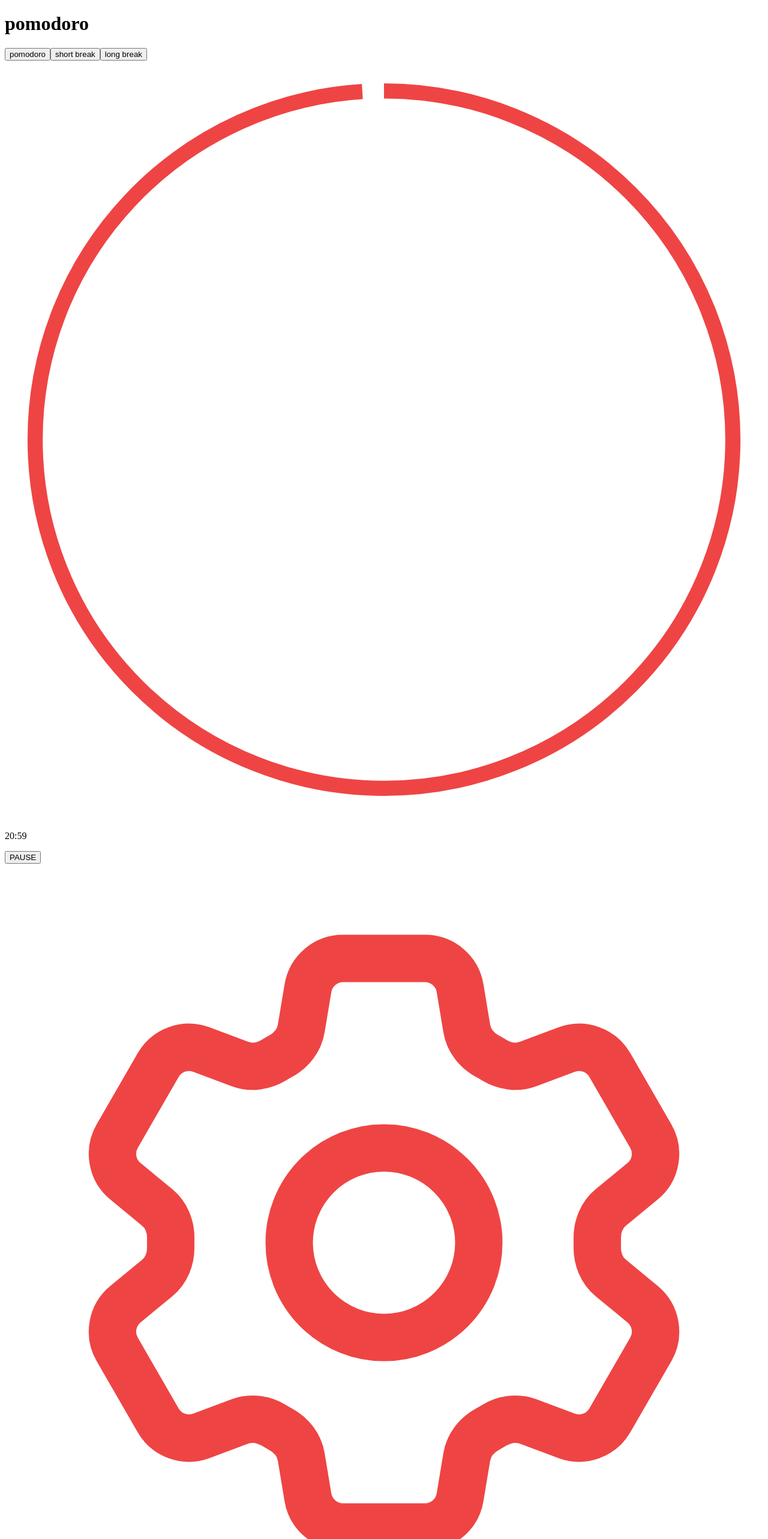
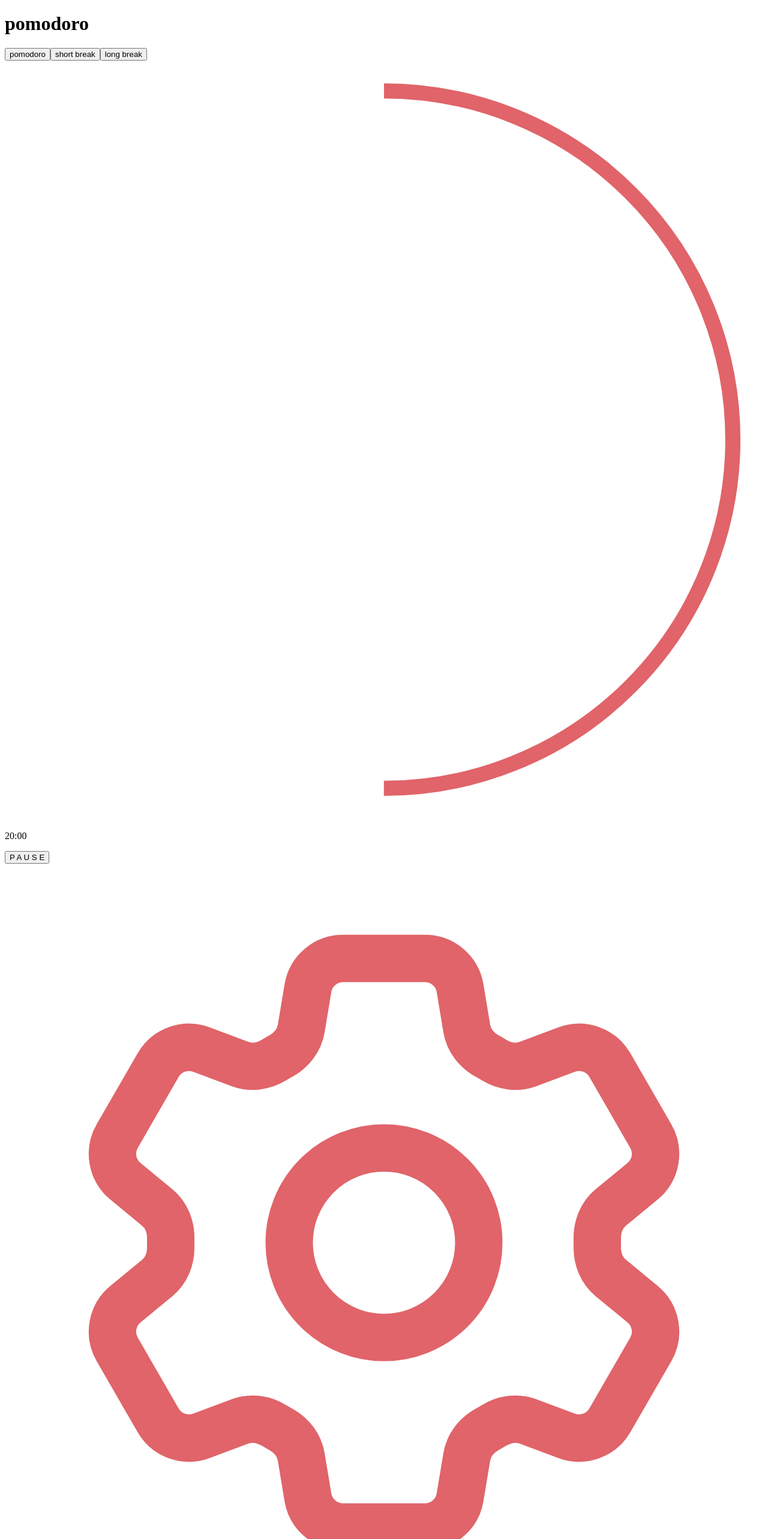
Before and after one commit to JobaF/pomodoro-app, a Next.js app: page / in a window 1280 px wide. Shown: the top 2566 px of the page at 60% size. Built offline with nearby package versions, Linux system fonts and the light colour scheme.

Commit message:
Update sizings on the circle and stylings, add button selectability

```diff
--- a/src/components/ProgressCircle.tsx
+++ b/src/components/ProgressCircle.tsx
@@ -1,27 +1,29 @@
-import { FC } from "react"
+import { FC } from "react";
 
-interface ProgressCircleProps {}
+interface ProgressCircleProps {
+  stroke: number;
+  progress: number;
+  strokeColor: string;
+}
 
-const ProgressCircle: FC<ProgressCircleProps> = ({}) => {
-	const radius = 50
-	const stroke = 2
-	const normalizedRadius = radius - stroke * 2
-	const circumference = normalizedRadius * 2 * Math.PI
-	const progress = 99
-	const strokeDashoffset = circumference - (progress / 100) * circumference
+const ProgressCircle: FC<ProgressCircleProps> = ({
+  stroke,
+  progress,
+  strokeColor,
+}) => {
+  const RADIUS = 50;
+  const normalizedRadius = RADIUS - stroke * 2;
+  const circumference = normalizedRadius * 2 * Math.PI;
+  const strokeDashoffset = circumference - (progress / 100) * circumference;
 
   return (
-		<svg
-			viewBox="0 0 100 100"
-			xmlns="http://www.w3.org/2000/svg"
-			className="absolute"
-		>
+    <svg viewBox="0 0 100 100" xmlns="http://www.w3.org/2000/svg" className="">
       <circle
         fill="transparent"
         strokeWidth={stroke}
-				stroke="rgb(239, 68, 68)"
-				cx={radius}
-				cy={radius}
+        stroke={strokeColor}
+        cx={RADIUS}
+        cy={RADIUS}
         r={normalizedRadius}
         strokeDasharray={circumference + " " + circumference}
         style={{
@@ -32,7 +34,7 @@ const ProgressCircle: FC<ProgressCircleProps> = ({}) => {
         }}
       />
     </svg>
-	)
-}
+  );
+};
 
-export default ProgressCircle
+export default ProgressCircle;
--- a/src/components/SettingsIcon.tsx
+++ b/src/components/SettingsIcon.tsx
@@ -1,23 +1,29 @@
-export const SettingsIcon = () => {
+import { FC } from "react";
+
+interface SettingsIconProps {
+  strokeColor: string;
+}
+
+export const SettingsIcon: FC<SettingsIconProps> = ({ strokeColor }) => {
   return (
     <svg
       xmlns="http://www.w3.org/2000/svg"
       fill="transparent"
       viewBox="0 0 24 24"
-			stroke-width="1.5"
+      strokeWidth="1.5"
       className="h-12 cursor-pointer"
-			stroke="rgb(239, 68, 68)"
+      stroke={strokeColor}
     >
       <path
-				stroke-linecap="round"
-				stroke-linejoin="round"
+        strokeLinecap="round"
+        strokeLinejoin="round"
         d="M9.594 3.94c.09-.542.56-.94 1.11-.94h2.593c.55 0 1.02.398 1.11.94l.213 1.281c.063.374.313.686.645.87.074.04.147.083.22.127.324.196.72.257 1.075.124l1.217-.456a1.125 1.125 0 011.37.49l1.296 2.247a1.125 1.125 0 01-.26 1.431l-1.003.827c-.293.24-.438.613-.431.992a6.759 6.759 0 010 .255c-.007.378.138.75.43.99l1.005.828c.424.35.534.954.26 1.43l-1.298 2.247a1.125 1.125 0 01-1.369.491l-1.217-.456c-.355-.133-.75-.072-1.076.124a6.57 6.57 0 01-.22.128c-.331.183-.581.495-.644.869l-.213 1.28c-.09.543-.56.941-1.11.941h-2.594c-.55 0-1.02-.398-1.11-.94l-.213-1.281c-.062-.374-.312-.686-.644-.87a6.52 6.52 0 01-.22-.127c-.325-.196-.72-.257-1.076-.124l-1.217.456a1.125 1.125 0 01-1.369-.49l-1.297-2.247a1.125 1.125 0 01.26-1.431l1.004-.827c.292-.24.437-.613.43-.992a6.932 6.932 0 010-.255c.007-.378-.138-.75-.43-.99l-1.004-.828a1.125 1.125 0 01-.26-1.43l1.297-2.247a1.125 1.125 0 011.37-.491l1.216.456c.356.133.751.072 1.076-.124.072-.044.146-.087.22-.128.332-.183.582-.495.644-.869l.214-1.281z"
       />
       <path
-				stroke-linecap="round"
-				stroke-linejoin="round"
+        strokeLinecap="round"
+        strokeLinejoin="round"
         d="M15 12a3 3 0 11-6 0 3 3 0 016 0z"
       />
     </svg>
-	)
-}
+  );
+};
--- a/src/pages/index.tsx
+++ b/src/pages/index.tsx
@@ -1,11 +1,21 @@
-import ProgressCircle from "@/components/ProgressCircle"
-import { SettingsIcon } from "@/components/SettingsIcon"
+import ProgressCircle from "@/components/ProgressCircle";
+import { SettingsIcon } from "@/components/SettingsIcon";
+import { useState } from "react";
+
+type buttonActive = 1 | 2 | 3;
 
 export default function Home() {
-	const color = "red"
-	const minutes = 20
-	const seconds = 59
+  const color = "red";
+  const [timeLeft, setTimeLeft] = useState<number>(20);
+  const [activeButton, setActiveButton] = useState<buttonActive>(2);
+  const accentColor = "#E06469";
+  const accentColorTailwind = "bg-[#E06469]";
 
+  const getLeftOverSeconds = (timeInMinutes: number): string => {
+    const roundedDownMinutes = Math.floor(timeInMinutes);
+    const leftOverSeconds = (timeInMinutes - roundedDownMinutes) * 60;
+    return leftOverSeconds.toString().padStart(2, "0");
+  };
   return (
     <div className="font-poppins font-bold h-screen bg-violet-950 flex justify-center items-center">
       <div className="w-full lg:w-1/2 max-w-[700px] h-full flex flex-col items-center gap-10">
@@ -16,44 +26,65 @@ export default function Home() {
           </h1>
         </div>
         {/* Buttons */}
-				<div className="w-4/5 h-14 rounded-full flex gap-2 bg-violet-900 text-gray-300">
+        <div className="text-sm w-3/5 h-14 rounded-full flex gap-2 bg-violet-900 text-gray-300">
           <button
+            onClick={() => setActiveButton((prev) => 1)}
             className={`w-1/3 h-full rounded-full ${
-							color === "red" ? "hover:bg-red-500" : null
-						} shadow-slate-500 drop-shadow-lg hover:shadow-inner hover:shadow-black`}
+              activeButton === 1 &&
+              `${accentColorTailwind} shadow-inner shadow-black`
+            } shadow-slate-500 drop-shadow-lg ${
+              activeButton !== 1 &&
+              "hover:shadow-inner hover:shadow-black hover:bg-gray-800"
+            } `}
           >
             pomodoro
           </button>
           <button
+            onClick={() => setActiveButton((prev) => 2)}
             className={`w-1/3 h-full rounded-full ${
-							color === "red" ? "hover:bg-red-500" : null
-						} shadow-slate-500 drop-shadow-lg hover:shadow-inner hover:shadow-black`}
+              activeButton === 2 &&
+              `${accentColorTailwind} shadow-inner shadow-black`
+            } shadow-slate-500 drop-shadow-lg ${
+              activeButton !== 2 &&
+              "hover:shadow-inner hover:shadow-black hover:bg-gray-800"
+            } `}
           >
             short break
           </button>
           <button
+            onClick={() => setActiveButton((prev) => 3)}
             className={`w-1/3 h-full rounded-full ${
-							color === "red" ? "hover:bg-red-500" : null
-						} shadow-slate-500 drop-shadow-lg hover:shadow-inner hover:shadow-black`}
+              activeButton === 3 &&
+              `${accentColorTailwind} shadow-inner shadow-black`
+            } shadow-slate-500 drop-shadow-lg ${
+              activeButton !== 3 &&
+              "hover:shadow-inner hover:shadow-black hover:bg-gray-800"
+            } `}
           >
             long break
           </button>
         </div>
         {/* Counter */}
-				<div className="relative w-full flex-col aspect-square bg-violet-900 rounded-full flex justify-center items-center">
-					<ProgressCircle />
-					<p className="text-[100px] text-neutral-300">
-						{minutes + ":" + seconds}
+        <div className="relative w-96 h-96 flex-col flex justify-center items-center">
+          <div className="w-full h-full rounded-full bg-violet-900">
+            <ProgressCircle
+              stroke={2}
+              progress={50}
+              strokeColor={accentColor}
+            />
+          </div>
+          <p className="absolute text-7xl text-neutral-300">
+            {timeLeft + ":" + getLeftOverSeconds(timeLeft)}
           </p>
-					<button className="absolute tracking-widest bottom-1/4 text-4xl text-neutral-300">
-						PAUSE
+          <button className="absolute bottom-1/4 text-xl text-neutral-300">
+            P A U S E
           </button>
         </div>
         {/* Settings */}
         <div className="w-full flex items-center justify-center h-12">
-					<SettingsIcon />
+          <SettingsIcon strokeColor={accentColor} />
         </div>
       </div>
     </div>
-	)
+  );
 }
```
Lines whose indentation alone changed are shown as unchanged.
